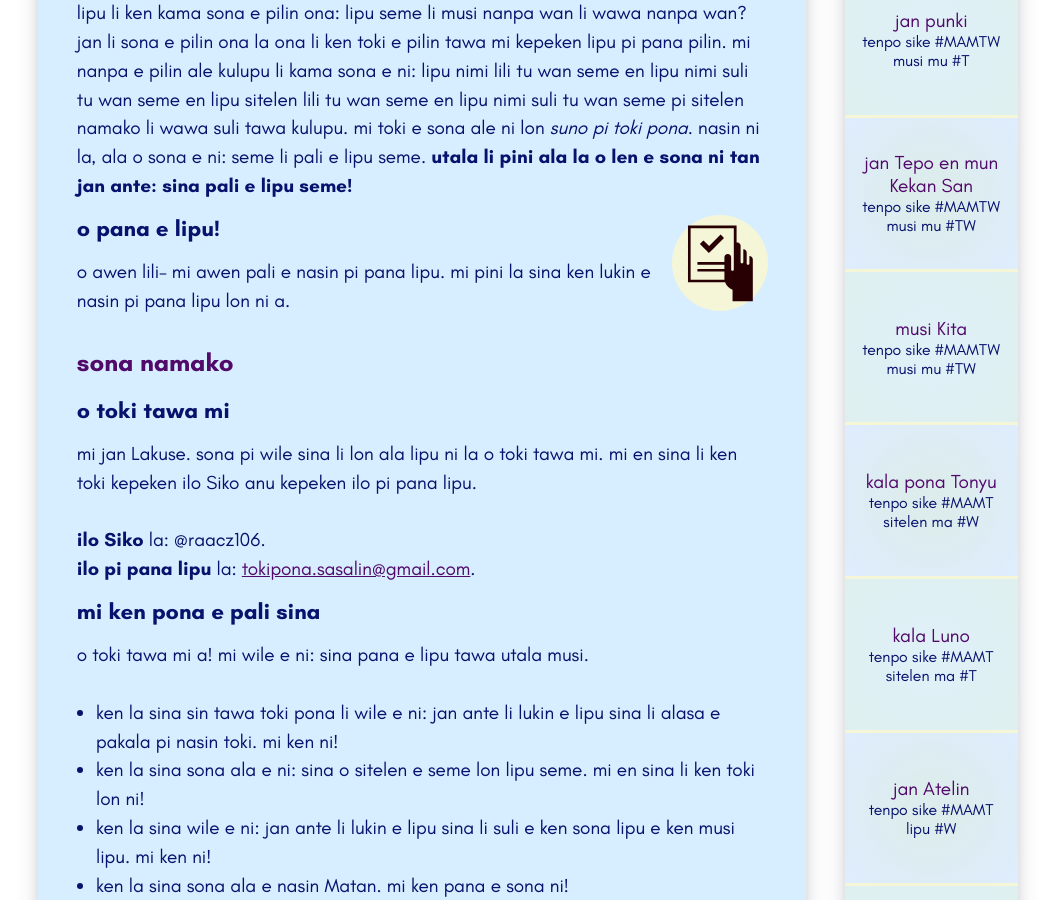
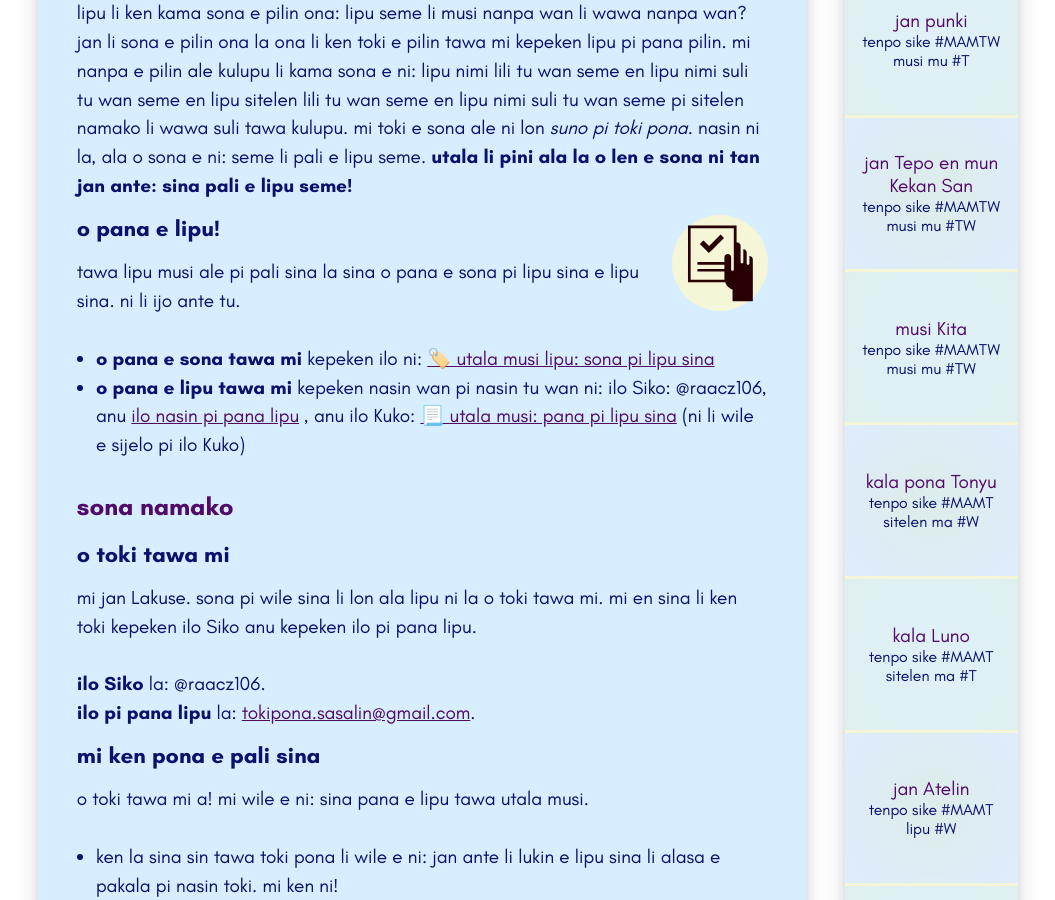
Before and after one commit to raacz/utala, a Jekyll site: the page built from index.md, in a window 1280 px wide and 900 px high, scrolled down 3413 px. Shown: the whole window, without its empty margins (112-1167 px from the left). Built offline with Jekyll 4.4.1, drawn with Linux system fonts in a browser that asks for light colours; some of the changed text lies outside the part shown.

Commit message:
submission form

```diff
--- a/_data/ijo_wawa.yml
+++ b/_data/ijo_wawa.yml
@@ -1,5 +1,5 @@
 -
-  nimi: jan keteson
+  nimi: jan keteso
   tenpo:
     tok: 'tenpo sike #MAML'
     en: Small Document 2025
--- a/index.md
+++ b/index.md
@@ -221,13 +221,14 @@ kulupu o, tenpo sin la utala musi pi pali lipu li open a. o lukin e sona ale. te
 </div>
 <div class="categories" markdown="1">
 
+
 <div class="category-child">{% include  icons/article-story-report-piece-svgrepo-com.svg %}</div>
 
 ### lipu nimi suli pi sitelen namako
 - **suli lipu**: mute nimi o suli tawa LA. sitelen namako li ken sitelen e ijo  kepeken walo kepeken pimeja kepeken kule. mute pi sitelen namako o suli tawa T.
 - **nasin sitelen**: sina wile kepeken sitelen pona, la sina o pana kepeken sitelen Lasina kin. sina wile kepeken sitelen Lasina la sina ken pana e ona pi sitelen pona kin, lon wile.
 - **nasin pi sitelen namako**:  sitelen namako ni o namako taso. weka pi sitelen namako o pakala ala e ken sona pi lipu sina. sitelen namako o sitelen ala e nimi ni: ona li lon ala lipu pi sitelen namako ala.
-- **Submission format**:  o pana e sitelen namako tawa mi kepeken nasin JPG anu nasin PNG anu nasin SVG. o pana e toki nimi pi lipu sina tawa mi kepeken nasin wan pi nasin tu wan ni: [nasin Matan](#nasin-matan-li-seme) anu nasin HTML, anu nasin .txt. sina ni la sina ken pana e lipu sama kin kepeken nasin ni, lon wile sina: nasin lipu pi [kulupu Makoso](https://tok.wikipedia.org/wiki/kulupu_Makoso) (en nasin lipu ni pi kulupu Makoso ala) en nasin PDF en nasin JPG.
+- **lipu ilo li ken nasin seme**:  o pana e sitelen namako tawa mi kepeken nasin JPG anu nasin PNG anu nasin SVG. o pana e toki nimi pi lipu sina tawa mi kepeken nasin wan pi nasin tu wan ni: [nasin Matan](#nasin-matan-li-seme) anu nasin HTML, anu nasin .txt. sina ni la sina ken pana e lipu sama kin kepeken nasin ni, lon wile sina: nasin lipu pi [kulupu Makoso](https://tok.wikipedia.org/wiki/kulupu_Makoso) (en nasin lipu ni pi kulupu Makoso ala) en nasin PDF en nasin JPG.
 - **pana mute**: jan wan li ken pana e lipu nimi suli mute pi sitelen namako.
 
 </div>
@@ -284,7 +285,9 @@ tenpo pi pana lipu li pini la, mi kama pana e lipu musi ale tawa lukin pi ale ku
 
 ### o pana e lipu!
 
-o awen lili-- mi awen pali e nasin pi pana lipu. mi pini la sina ken lukin e nasin pi pana lipu lon ni a.
+tawa lipu musi ale pi pali sina la sina o pana e sona pi lipu sina e lipu sina. ni li ijo ante tu.
+- **o pana e sona tawa mi** kepeken ilo ni: [🏷️ utala musi lipu: sona pi lipu sina](https://forms.gle/vqxFrnEHbLdrEgLa6)
+- **o pana e lipu tawa mi** kepeken nasin wan pi nasin tu wan ni: ilo Siko: @raacz106, anu [ilo nasin pi pana lipu](mailto:tokipona.sasalin@gmail.com) , anu ilo Kuko: [📃 utala musi: pana pi lipu sina](https://forms.gle/S87Q8yYC5veRhbas5) (ni li wile e sijelo pi ilo Kuko)
 
 
 </div>
```
Also changed, not shown: index_en.md (+4 -2 lines).
